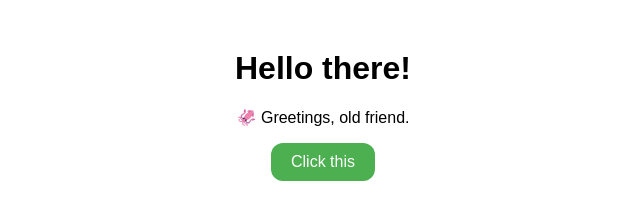
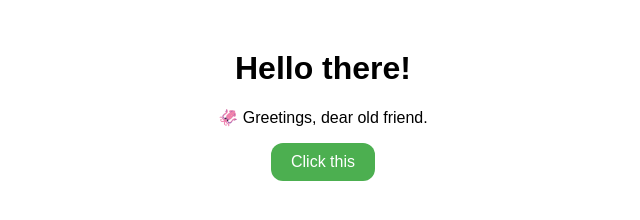
Before and after one commit to esedgarcia/a-deploy, a website: page public/index.html in a window 1280 px wide. Shown: the full height of the page, 317-957 px from the left. Drawn offline with Linux system fonts and the light colour scheme.

Commit message:
feat 🚀: Little change only to see if this works LOL

```diff
--- a/public/index.html
+++ b/public/index.html
@@ -8,7 +8,7 @@
 </head>
 <body>
     <h1>Hello there!</h1>
-    <p>🦑 Greetings, old friend.</p>
+    <p>🦑 Greetings, dear old friend.</p>
     <button onclick="greet()">Click this</button>
     <script src="script.js"></script>
 </body>
```
